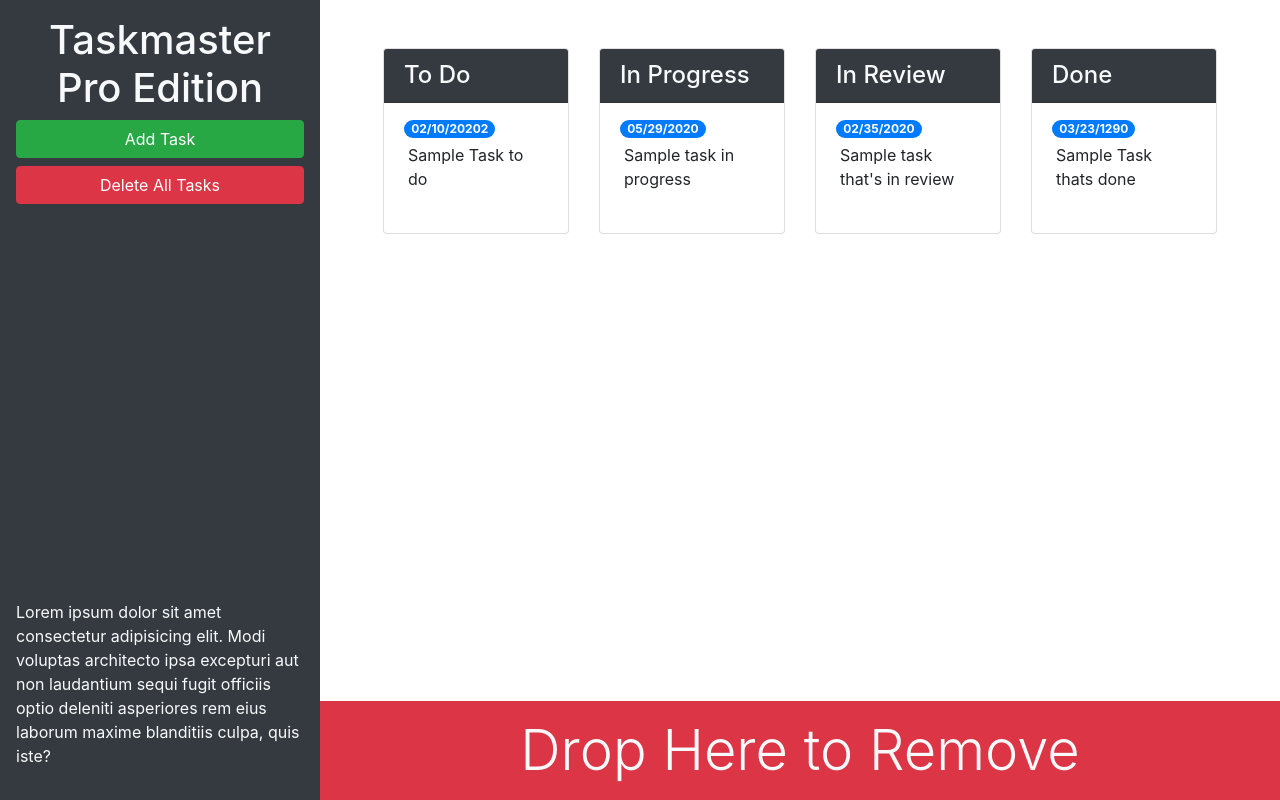
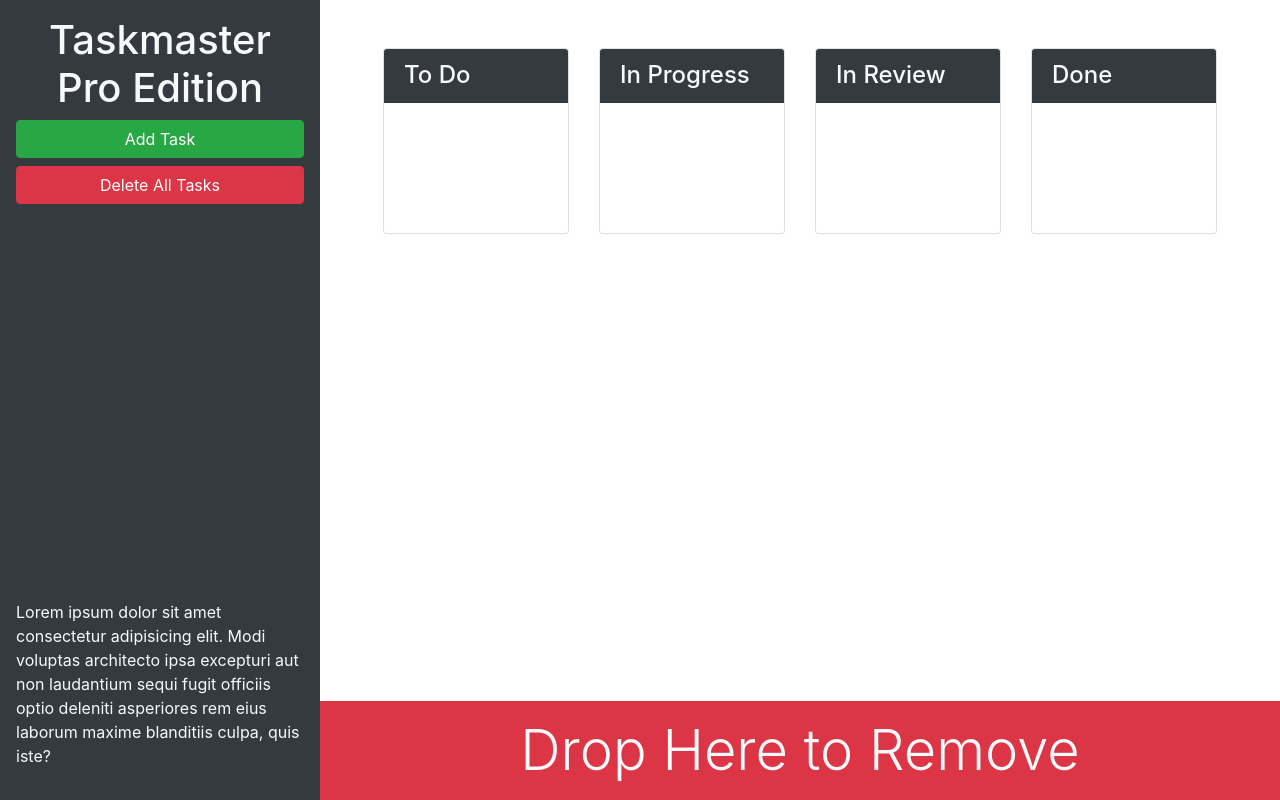
Before and after one commit to FullmerJake/taskmaster-pro, a plain HTML site: page index.html in a window 1280 px wide. Drawn offline with nearby package versions, Linux system fonts and the light colour scheme.

Commit message:
refactor before merge

```diff
--- a/index.html
+++ b/index.html
@@ -33,8 +33,7 @@
             <h4 class="card-header bg-dark text-light">To Do</h4>
             <ul id="list-toDo" class="list-group list-group-flush">
               <li class="list-group-item">
-                <span class="badge badge-primary badge-pill">02/10/20202</span>
-                <p class="m-1">Sample Task to do</p>
+
               </li>
             </ul>
           </div>
@@ -46,8 +45,7 @@
             <h4 class="card-header bg-dark text-light">In Progress</h4>
             <ul id="list-inProgress" class="list-group list-group-flush">
               <li class="list-group-item">
-                <span class="badge badge-primary badge-pill">05/29/2020</span>
-                <p class="m-1">Sample task in progress</p>
+
               </li>
             </ul>
           </div>
@@ -59,8 +57,7 @@
             <h4 class="card-header bg-dark text-light">In Review</h4>
             <ul id="list-done" class="list-group list-group-flush">
               <li class="list-group-item">
-                <span class="badge badge-primary badge-pill">02/35/2020</span>
-                <p class="m-1">Sample task that's in review</p>
+
               </li>
             </ul>
           </div>
@@ -72,8 +69,7 @@
             <h4 class="card-header bg-dark text-light">Done</h4>
             <ul id="list-done" class="list-group list-group-flush">
               <li class="list-group-item">
-                <span class="badge badge-primary badge-pill">03/23/1290</span>
-                <p class="m-1">Sample Task thats done</p>
+
               </li>
             </ul>
           </div>
```
